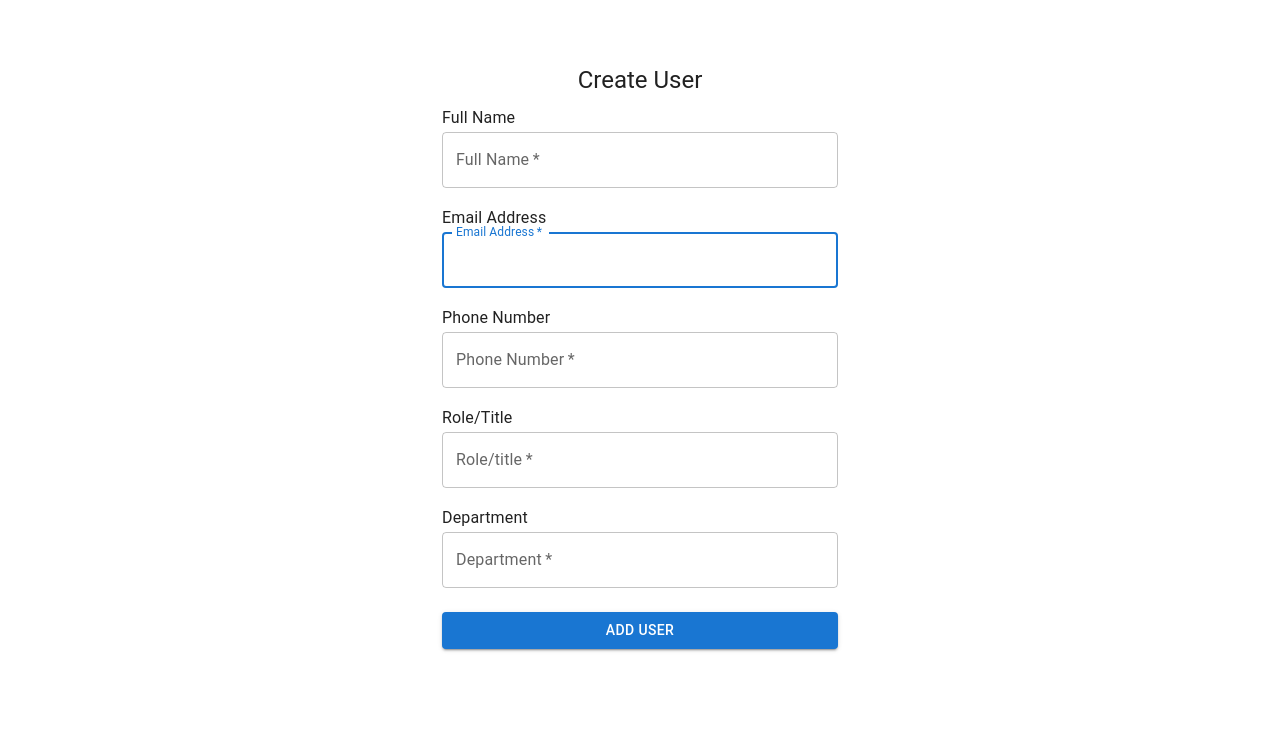
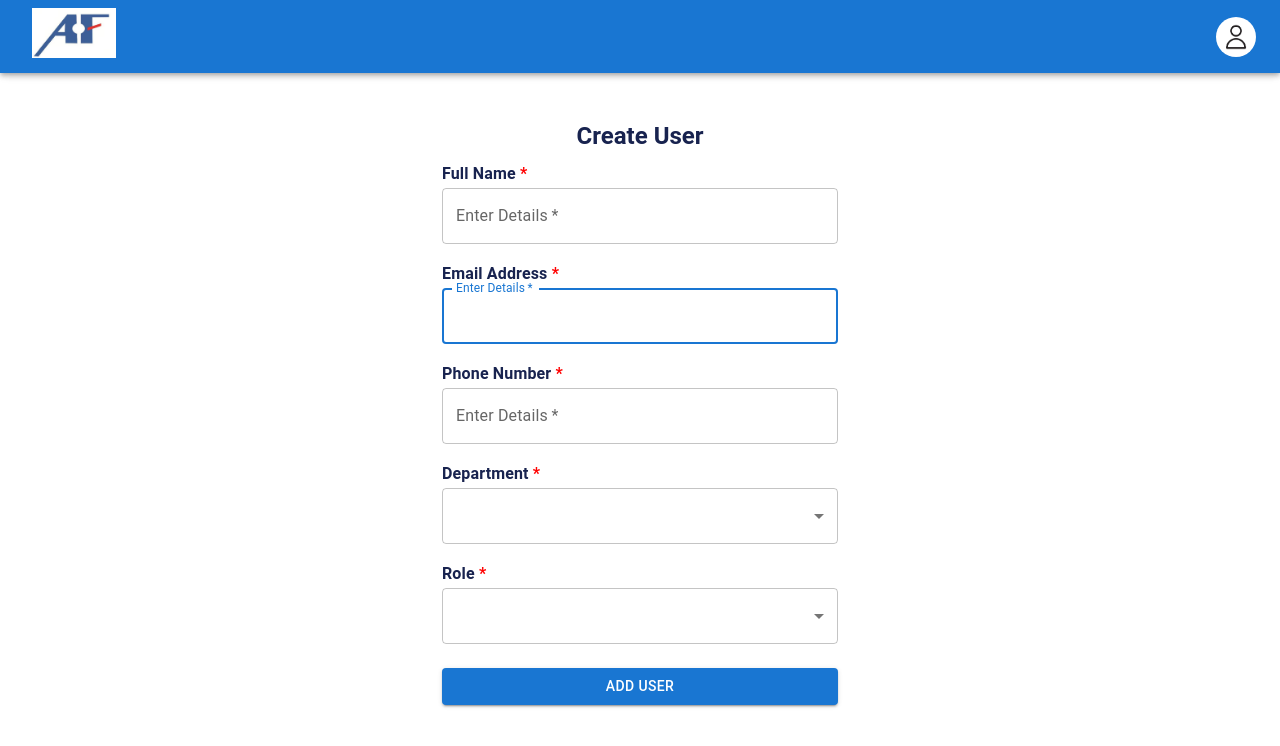
Before and after one commit to AakarFoundry/aakarfoundry, a React (Vite) app: page /user in a window 1280 px wide. Shown: the top 746 px of the page. Built offline with nearby package versions, Linux system fonts and the light colour scheme.

Commit message:
Updated the User-approval page

```diff
--- a/src/Pages/UserApproval.jsx
+++ b/src/Pages/UserApproval.jsx
@@ -7,15 +7,31 @@ import Box from '@mui/material/Box';
 import Typography from '@mui/material/Typography';
 import Container from '@mui/material/Container';
 import { createTheme, ThemeProvider } from '@mui/material/styles';
+import Select from '@mui/material/Select';
+import MenuItem from '@mui/material/MenuItem';
+import { ToastContainer, toast } from 'react-toastify';
+import 'react-toastify/dist/ReactToastify.css';
+import NavBar from "../Components/NavBar";
+
 
 const defaultTheme = createTheme();
 
-export default function UserApproval() {
+const UserApproval = () => {
   const emailRegex = /^\w+([\.-]?\w+)*@aakarfoundry\.com$/;
   const phoneRegex = /^\d{10}$/;
 
   const [emailError, setEmailError] = React.useState(false);
   const [phoneError, setPhoneError] = React.useState(false);
+  const [department, setDepartment] = React.useState('');
+  const [role, setRole] = React.useState('');
+
+  const handleDepartmentChange = (event) => {
+    setDepartment(event.target.value);
+  };
+
+  const handleRoleChange = (event) => {
+    setRole(event.target.value);
+  };
 
   const handleSubmit = (event) => {
     event.preventDefault();
@@ -26,46 +42,56 @@ export default function UserApproval() {
     setEmailError(!emailRegex.test(email));
     setPhoneError(!phoneRegex.test(phoneNumber));
 
-    if (!emailRegex.test(email) || !phoneRegex.test(phoneNumber)) {
+    if (!emailRegex.test(email) || !phoneRegex.test(phoneNumber) || !department || !role) {
       return;
     }
 
     // Proceed with form submission
     console.log({
       email: email,
-      password: data.get('password'),
       fullName: data.get('name'),
       phoneNumber: phoneNumber,
-      role: data.get('role'),
-      department: data.get('department'),
+      department: department,
+      role: role,
     });
+    const toastOptions = {
+      position: "bottom-right",
+      autoClose: 8000,
+      pauseOnHover: true,
+      draggable: true,
+      theme: "dark",
+    };
+
+    toast.success('User has been added successfully!', toastOptions);
   };
 
   return (
     <ThemeProvider theme={defaultTheme}>
+    <NavBar/>
       <Container component="main" maxWidth="xs">
         <CssBaseline />
+
         <Box
           sx={{
-            marginTop: 8,
+            marginTop: 15,
             display: 'flex',
             flexDirection: 'column',
             alignItems: 'center',
           }}
         >
-          <Typography component="h1" variant="h5">
+          <Typography component="h1" variant="h5" sx={{ color: "#18234F", fontWeight: "600" }}>
             Create User
           </Typography>
           <Box component="form" onSubmit={handleSubmit} Validate sx={{ mt: 1 }}>
             <Grid container spacing={2}>
               <Grid item xs={12}>
-                <Typography variant="subtitle1" style={{ textAlign: 'left' }}>
-                  Full Name
+                <Typography variant="subtitle1" style={{ textAlign: 'left' }} sx={{ color: "#18234F", fontWeight: "600" }}>
+                  Full Name <span style={{ color: "red" }}>*</span>
                 </Typography>
                 <TextField
                   required
                   id="name"
-                  label="Full Name"
+                  label="Enter Details"
                   name="name"
                   autoComplete="name"
                   autoFocus
@@ -73,15 +99,15 @@ export default function UserApproval() {
                 />
               </Grid>
               <Grid item xs={12}>
-                <Typography variant="subtitle1" style={{ textAlign: 'left' }}>
-                  Email Address
+                <Typography variant="subtitle1" style={{ textAlign: 'left' }}sx={{ color: "#18234F", fontWeight: "600" }}>
+                  Email Address <span style={{ color: "red" }}>*</span>
                 </Typography>
                 <TextField
                   required
                   error={emailError}
                   helperText={emailError ? 'Invalid email address' : ''}
                   id="email"
-                  label="Email Address"
+                  label="Enter Details"
                   name="email"
                   autoComplete="email"
                   autoFocus
@@ -89,45 +115,53 @@ export default function UserApproval() {
                 />
               </Grid>
               <Grid item xs={12}>
-                <Typography variant="subtitle1" style={{ textAlign: 'left' }}>
-                  Phone Number
+                <Typography variant="subtitle1" style={{ textAlign: 'left' }}sx={{ color: "#18234F", fontWeight: "600" }}>
+                  Phone Number <span style={{ color: "red" }}>*</span>
                 </Typography>
                 <TextField
                   required
                   error={phoneError}
                   helperText={phoneError ? 'Invalid phone number' : ''}
                   id="phoneNumber"
-                  label="Phone Number"
+                  label="Enter Details"
                   name="phoneNumber"
                   autoComplete="tel"
                   style={{ width: '100%' }}
                 />
               </Grid>
               <Grid item xs={12}>
-                <Typography variant="subtitle1" style={{ textAlign: 'left' }}>
-                  Role/Title
+                <Typography variant="subtitle1" style={{ textAlign: 'left' }}sx={{ color: "#18234F", fontWeight: "600" }}>
+                  Department <span style={{ color: "red" }}>*</span>
                 </Typography>
-                <TextField
+                <Select
+                  required
+                  id="department"
+                  value={department}
+                  onChange={handleDepartmentChange}
+                  label="Enter Details"
+                  style={{ width: '100%' }}
+                >
+                  <MenuItem value="Marketing">Marketing</MenuItem>
+                  <MenuItem value="Machine">Machine</MenuItem>
+                  <MenuItem value="Quality">Quality</MenuItem>
+                </Select>
+              </Grid>
+              <Grid item xs={12}>
+                <Typography variant="subtitle1" style={{ textAlign: 'left' }}sx={{ color: "#18234F", fontWeight: "600" }}>
+                  Role <span style={{ color: "red" }}>*</span>
+                </Typography>
+                <Select
                   required
                   id="role"
-                  label="Role/title"
-                  name="role"
-                  autoComplete="role"
+                  value={role}
+                  onChange={handleRoleChange}
+                  label="Enter Details"
                   style={{ width: '100%' }}
-                />
-              </Grid>
-              <Grid item xs={12}>
-                <Typography variant="subtitle1" style={{ textAlign: 'left' }}>
-                  Department
-                </Typography>
-                <TextField
-                  required
-                  id="department"
-                  label="Department"
-                  name="department"
-                  autoComplete="organization"
-                  style={{ width: '100%' }}
-                />
+                >
+                  <MenuItem value="CEO">CEO</MenuItem>
+                  <MenuItem value="HOD">HOD</MenuItem>
+                  <MenuItem value="Employee">Employee</MenuItem>
+                </Select>
               </Grid>
             </Grid>
             <Button
@@ -140,7 +174,10 @@ export default function UserApproval() {
             </Button>
           </Box>
         </Box>
+        <ToastContainer />
       </Container>
     </ThemeProvider>
   );
-}
+};
+
+export default UserApproval;
```
